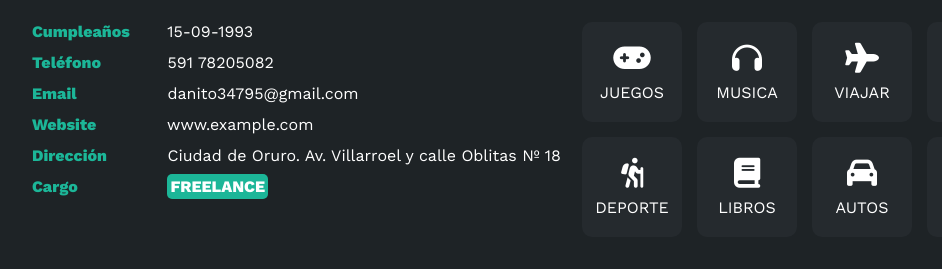
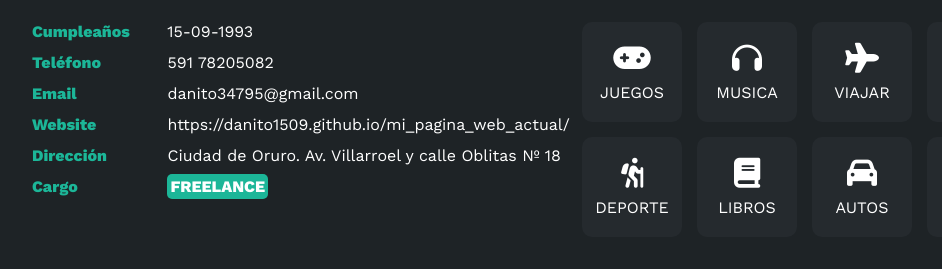
Before and after one commit to Danito1509/mi_pagina_web_actual, a plain HTML site: page index.html in a window 1280 px wide. Shown: the part 1051-1320 px from the top of the page, 58-1000 px from the left. Drawn offline with nearby package versions, Linux system fonts and the light colour scheme.

Commit message:
Update index.html

```diff
--- a/index.html
+++ b/index.html
@@ -73,7 +73,7 @@
                         </li>
                         <li>
                             <strong>Website</strong>
-                            www.example.com
+                            https://danito1509.github.io/mi_pagina_web_actual/
                         </li>
                         <li>
                             <strong>Dirección</strong>
```
